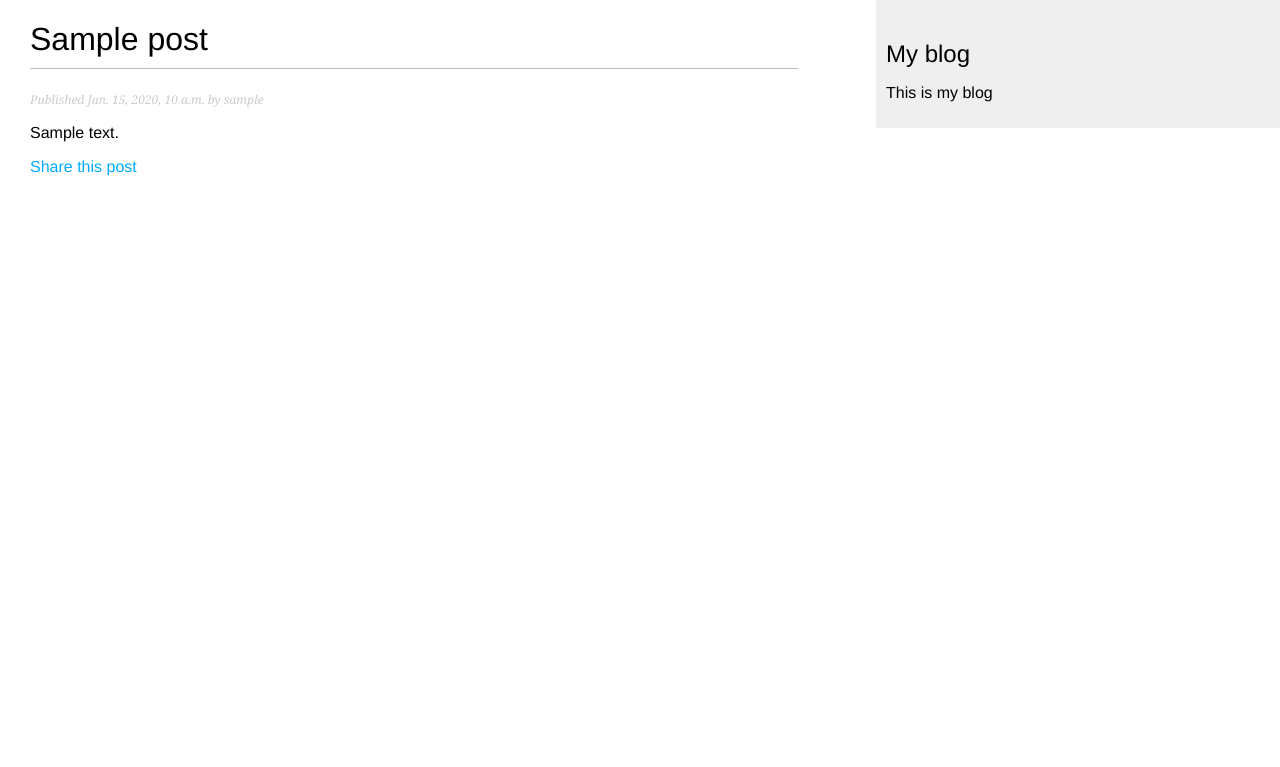
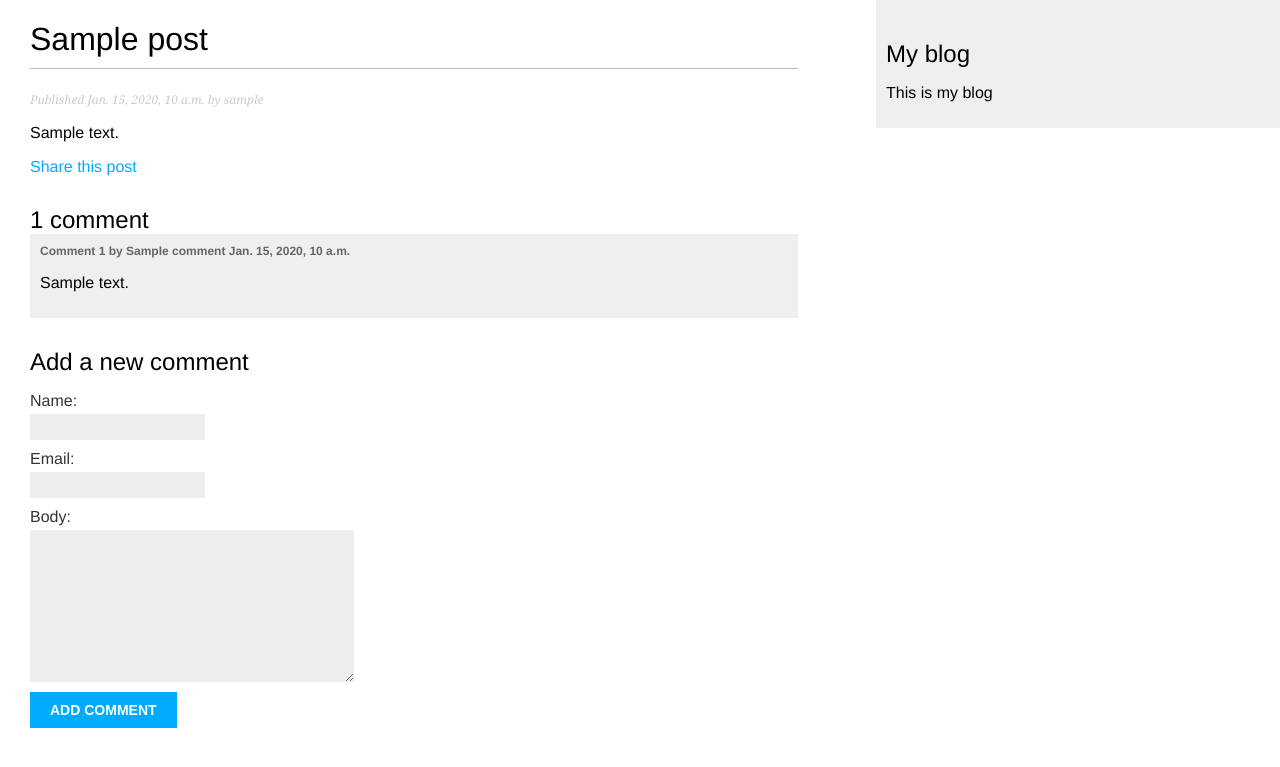
Before and after one commit to blessed-sibanda/django-blog, a Django app: a page that uses blog/templates/blog/post/detail.html in a window 1280 px wide. Shown: the top 767 px of the page. Run offline with Django 3.2, Linux system fonts and the light colour scheme; tables that the repository leaves empty hold one stand-in row (values such as "Sample post").

Commit message:
add commenting

```diff
--- a/blog/forms.py
+++ b/blog/forms.py
@@ -1,4 +1,5 @@
 from django import forms
+from .models import Comment
 
 
 class EmailPostForm(forms.Form):
@@ -7,3 +8,8 @@ class EmailPostForm(forms.Form):
     to = forms.EmailField()
     comments = forms.CharField(required=False,
                                widget=forms.Textarea)
+
+class CommentForm(forms.ModelForm):
+    class Meta:
+        model = Comment
+        fields = ('name', 'email', 'body')
--- a/blog/templates/blog/post/detail.html
+++ b/blog/templates/blog/post/detail.html
@@ -13,4 +13,30 @@
             Share this post
         </a>
     </p>
+    {% with comments.count as total_comments %}
+        <h2>
+            {{ total_comments }} comment{{ total_comments|pluralize }}
+        </h2>
+    {% endwith %}
+    {% for comment in comments %}
+        <div class="comment">
+            <div class="info">
+                Comment {{ forloop.counter }} by {{ comment.name }}
+                {{ comment.created }}
+            </div>
+            {{ comment.body|linebreaks }}
+        </div>
+    {% empty %}
+        <p>There are no comments yet.</p>
+    {% endfor %}
+    {% if new_comment %}
+        <h2>You comment has been added</h2>
+    {% else %}
+        <h2>Add a new comment</h2>
+        <form method="post">
+            {{ comment_form.as_p }}
+            {% csrf_token %}
+            <p><input type="submit" value="Add comment"></p>
+        </form>
+    {% endif %}
 {% endblock content %}
--- a/blog/views.py
+++ b/blog/views.py
@@ -1,8 +1,8 @@
 from django.shortcuts import render, get_object_or_404
 from django.views.generic import ListView
 from django.core.mail import send_mail
-from .models import Post
-from .forms import EmailPostForm
+from .models import Post, Comment
+from .forms import EmailPostForm, CommentForm
 
 
 class PostListView(ListView):
@@ -17,7 +17,21 @@ def post_detail(request, year, month, day, post):
                              status=Post.PUBLISHED, publish__year=year,
                              publish__month=month,
                              publish__day=day)
-    return render(request, 'blog/post/detail.html', {'post': post})
+    comments = post.comments.filter(active=True)
+    new_comment = None
+    if request.method == 'POST':
+        comment_form = CommentForm(request.POST)
+        if comment_form.is_valid():
+            new_comment = comment_form.save(commit=False)
+            new_comment.post = post
+            new_comment.save()
+    else:
+        comment_form = CommentForm()
+    return render(request, 'blog/post/detail.html',
+                  {'post': post,
+                   'comments': comments,
+                   'comment_form': comment_form,
+                   'new_comment': new_comment})
 
 
 def post_share(request, post_id):
```
